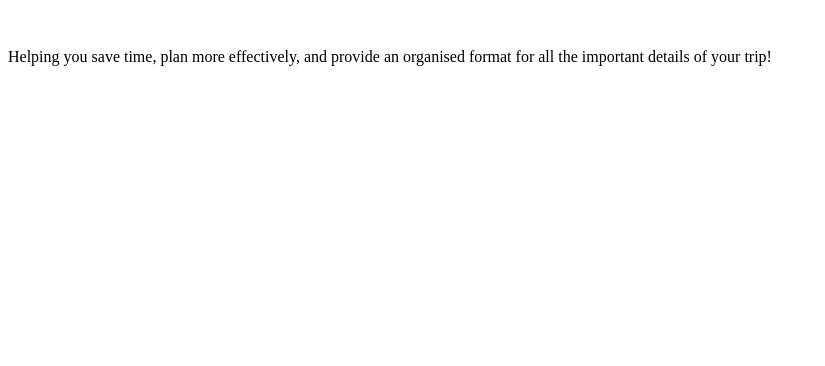
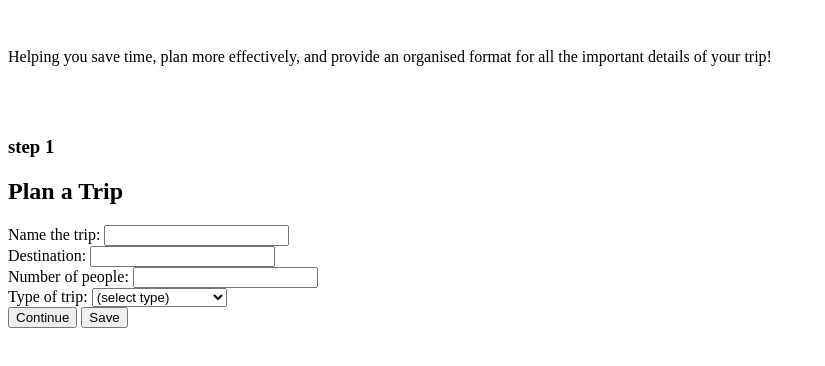
Before and after one commit to faithmwangi/Project-1-OutOfTheGroupChat, a plain HTML site: page app.html in a window 1280 px wide. Shown: the part 214-580 px from the top of the page, without its empty margins (0-825 px from the left). Drawn offline with Linux system fonts and the light colour scheme.

Commit message:
Add step 1: Plan a trip

```diff
--- a/app.html
+++ b/app.html
@@ -27,6 +27,44 @@
         </div>
         <br>
     </header>
-
+    <br>
+    <!--MAIN-->
+    <main>
+        <!--SECTION 1: PLAN A TRIP-->
+        <section id="plan">
+            <h3>step 1</h3>
+            <h1>Plan a Trip</h1>
+            <form class="trip-info">
+                <div id="name-the-trip">
+                    <label for="trip-name">Name the trip:</label>
+                    <input type="text" id="trip-name" name="trip-name">
+                </div>
+                <div id="location">
+                    <label for="destination">Destination:</label>
+                    <input type="text" id="destination" name="destination">
+                </div>
+                <div id="num-of-people">
+                    <label for="num-people">Number of people:</label>
+                    <input type="number" id="num-people" name="num-people" min="1">
+                </div>
+                <div id="type-of-trip">
+                    <label for="trip-type">Type of trip:</label>
+                    <select name="trip-type" id="trip-type">
+                        <option value="none">(select type)</option>
+                        <option value="beach">Beach</option>
+                        <option value="nature">Nature and Wildlife</option>
+                        <option value="adventure">Adventure</option>
+                        <option value="city">City Break</option>
+                        <option value="family">Family</option>
+                        <option value="romantic">Romantic</option>
+                    </select>
+                </div>
+                <div class="btn-1">
+                    <button type="button" id="continue-btn">Continue</button>
+                    <button type="submit" id="save-btn">Save</button>
+                </div>
+            </form>
+        </section>
+    </main>
 </body>
 </html>
```
